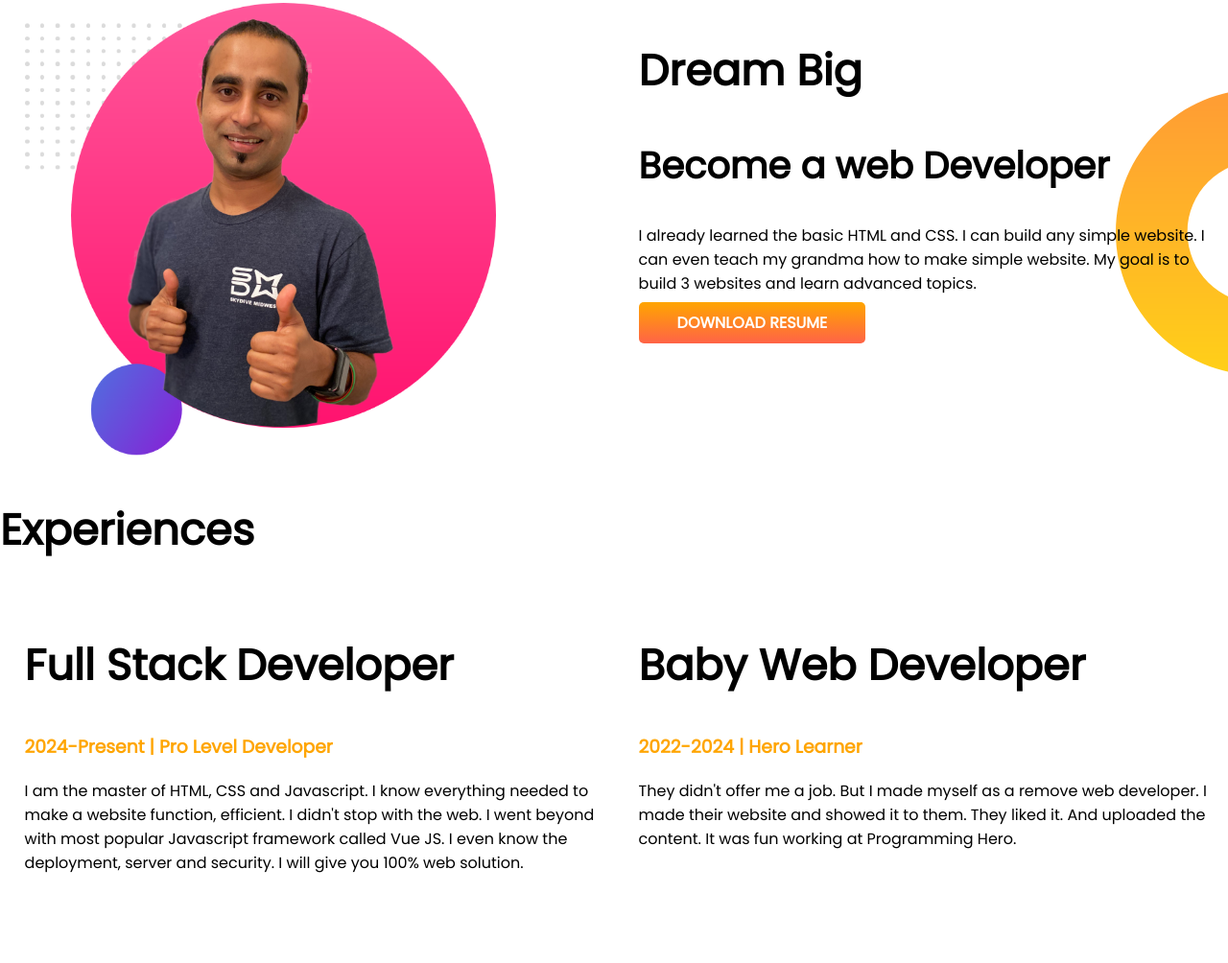
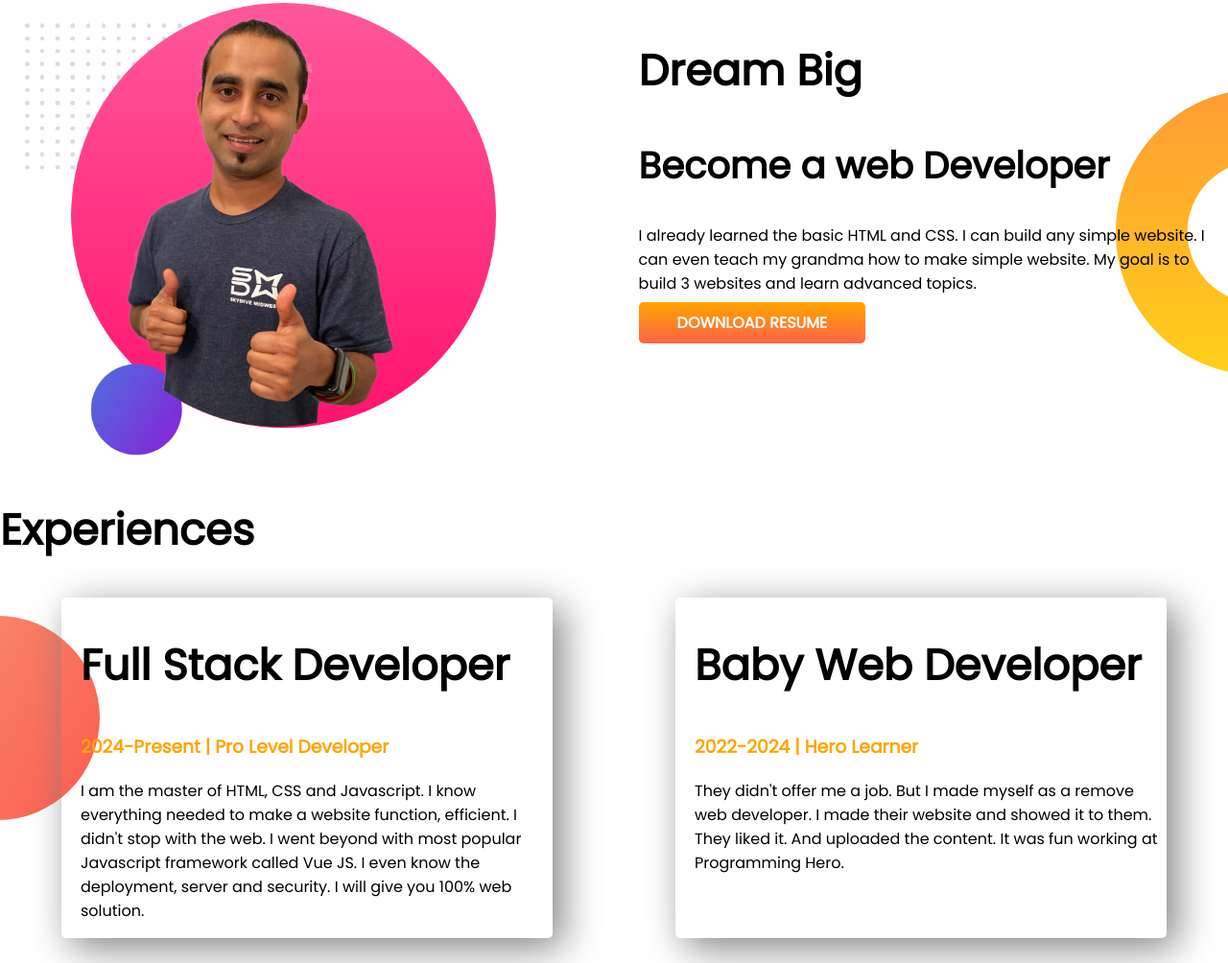
Before and after one commit to shaif-uddin/developer-portfolio, a plain HTML site: page index.html in a window 1280 px wide. Shown: the part 518-1522 px from the top of the page at 96% size. Before the commit the page ends 1472 px from the top, so only its background shows below. Drawn offline with Linux system fonts and the light colour scheme.

Commit message:
4-8 Box shadow, background image, experience title change

```diff
--- a/index.html
+++ b/index.html
@@ -42,10 +42,10 @@
             <a class="link-button" href="#" target="_blank" rel="noopener noreferrer">Download Resume</a>
         </div>
     </section>
-    <section class="experience">
+    <section class="experience-area">
         <h1>Experiences</h1>
         <div class="flexible-container">
-            <div class="half-width">
+            <div class="experience-item">
                 <h1>Full Stack Developer
                 </h1>
                 <h3 class="orange-class">2024-Present | Pro Level Developer
@@ -55,7 +55,7 @@
                     Vue
                     JS. I even know the deployment, server and security. I will give you 100% web solution.</p>
             </div>
-            <div class="half-width">
+            <div class="experience-item">
                 <h1>Baby Web Developer
                 </h1>
                 <h3 class="orange-class">2022-2024 | Hero Learner</h3>
--- a/style.css
+++ b/style.css
@@ -41,3 +41,15 @@
     background-repeat: no-repeat;
     background-position: right;
 }
+.experience-area{
+    background-image: url(images/exp-bg.png);
+    background-repeat: no-repeat;
+    background-position: left;
+}
+.experience-item{
+    width: 40%;
+    margin:0 5%;
+    padding-left: 20px;
+    box-shadow: 10px 10px 40px grey;
+    border-radius: 5px;
+}
```
